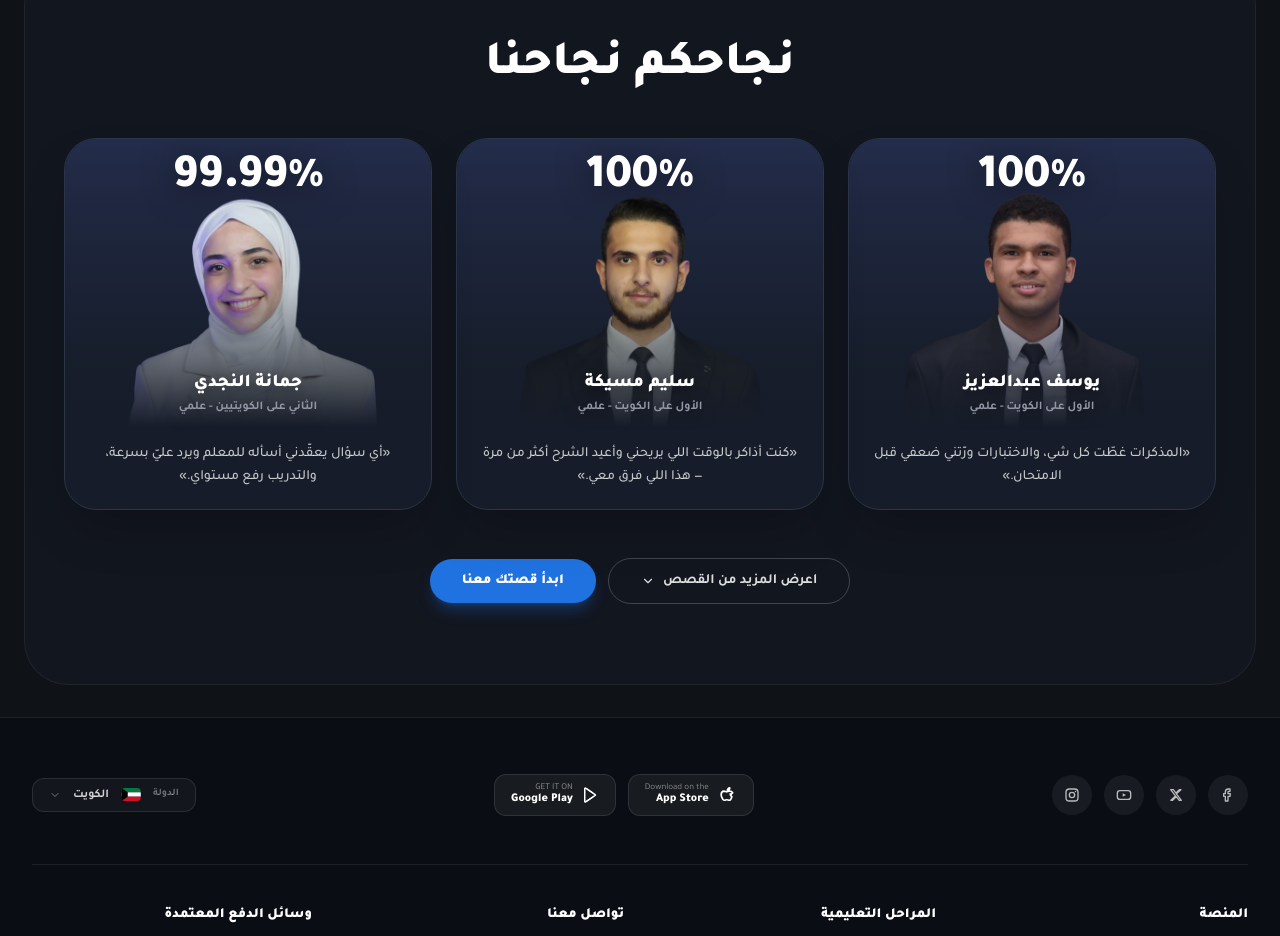
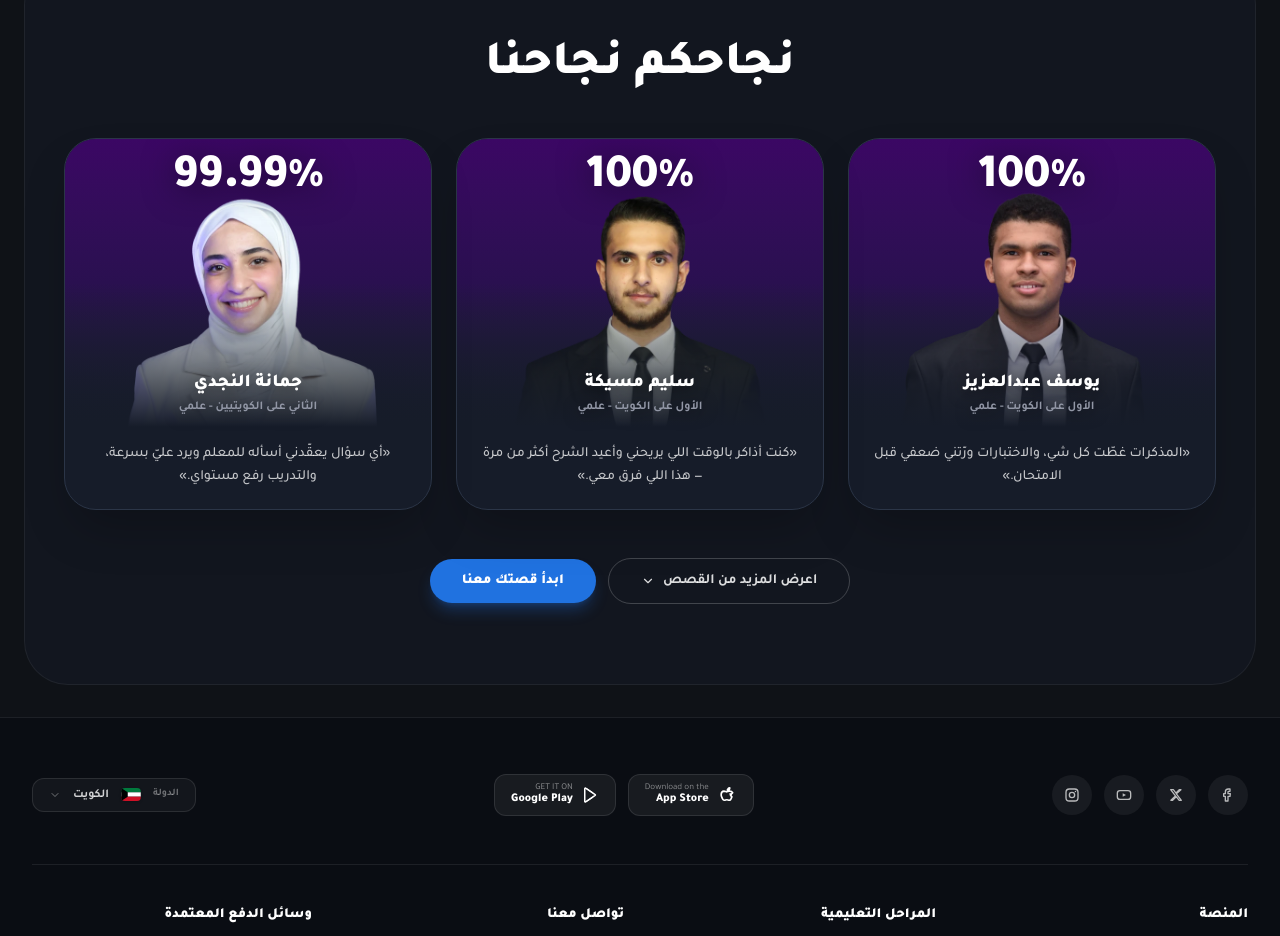
Before and after one commit to toxichassan22/Educational-platform, a Next.js app: page / in a window 1280 px wide. Shown: the part 4160-5096 px from the top of the page. Built offline with nearby package versions, Linux system fonts and the light colour scheme.

Commit message:
polish: student cards purple photo look, fix double teacher title, landing art copy
Show top-student photos on UULA-style violet cards, drop redundant 'أ/ أ.'
prefix on teacher names, and rebrand BoxArt alt to تفوّق.

```diff
--- a/app/grades/[id]/page.tsx
+++ b/app/grades/[id]/page.tsx
@@ -75,7 +75,7 @@ export default function GradeShopPage({ params }: { params: Promise<{ id: string
                     <Icon name={s.icon} size={24} />
                   </div>
                   <div className="font-black text-lg">{s.name}</div>
-                  <div className="text-[#9297a6] text-[11px] mt-0.5">أ/ {s.teacher}</div>
+                  <div className="text-[#9297a6] text-[11px] mt-0.5">{s.teacher}</div>
                 </div>
               </Link>
             ))}
--- a/app/page.tsx
+++ b/app/page.tsx
@@ -419,14 +419,13 @@ export default function Landing() {
               >
                 {/* صورة الطالب تملأ الكارت — ستايل UULA */}
                 <div className="relative h-64 sm:h-72">
-                  <div className="absolute inset-0 bg-gradient-to-b from-[#232c4a] to-[#161c29]" />
+                  <div className="absolute inset-0 bg-gradient-to-b from-[#3b0764] via-[#2a1050] to-[#161c29]" />
                   <img
                     src={s.img}
                     alt={s.name}
-                    loading="lazy"
                     className="absolute inset-0 w-full h-full object-cover object-top"
                   />
-                  <div className="absolute inset-0 bg-gradient-to-t from-[#161c29] via-[#161c29]/20 to-transparent" />
+                  <div className="absolute inset-0 bg-gradient-to-t from-[#161c29] via-transparent to-transparent" />
                   {/* نسبة التفوق فوق الصورة */}
                   <div className="absolute top-4 inset-x-0 text-center font-black text-4xl sm:text-5xl text-white tracking-tight drop-shadow-[0_4px_16px_rgba(0,0,0,.5)]" dir="ltr">
                     {s.pct}
--- a/app/student/lesson/[id]/page.tsx
+++ b/app/student/lesson/[id]/page.tsx
@@ -169,7 +169,7 @@ function LessonContent({ lessonId }: { lessonId: string }) {
             <div className="text-[11px] font-black text-[#4a9bf5] mb-1">درس</div>
             <h1 className="text-xl sm:text-2xl font-black">{lesson.title}</h1>
             <div className="text-[#9297a6] font-bold text-sm mt-1.5 flex items-center gap-2.5 flex-wrap">
-              <span>{unit?.title} · أ/ {subject?.teacher}</span>
+              <span>{unit?.title} · {subject?.teacher}</span>
               <span className="flex items-center gap-1"><Icon name="clock" size={13} /> {lesson.durationMin} دقيقة</span>
               {best !== null && <span className="text-[#33bf6b]">أفضل نتيجة {best}%</span>}
             </div>
--- a/app/student/page.tsx
+++ b/app/student/page.tsx
@@ -67,7 +67,7 @@ export default function StudentHome() {
                 </span>
                 <div className="min-w-0">
                   <div className="font-bold text-sm text-white truncate">بث مراجعة الاختبار</div>
-                  <div className="text-[11px] font-bold text-[#33bf6b] mt-0.5">أستاذ {contSubject.teacher}</div>
+                  <div className="text-[11px] font-bold text-[#33bf6b] mt-0.5">{contSubject.teacher}</div>
                 </div>
               </div>
               <span className="text-xs font-bold text-[#9297a6] shrink-0" dir="ltr">1:00 pm</span>
--- a/app/student/subject/[id]/page.tsx
+++ b/app/student/subject/[id]/page.tsx
@@ -54,7 +54,7 @@ export default function SubjectPage({ params }: { params: Promise<{ id: string }
             </div>
             <div className="flex-1 min-w-[200px]">
               <h1 className="text-3xl sm:text-4xl font-black text-white drop-shadow">{subject.name}</h1>
-              <div className="text-white/80 font-bold text-sm mt-1.5">{grade?.name} · {totalLessons} درسًا · أ/ {subject.teacher}</div>
+              <div className="text-white/80 font-bold text-sm mt-1.5">{grade?.name} · {totalLessons} درسًا · {subject.teacher}</div>
             </div>
             <div className="bg-black/25 backdrop-blur rounded-2xl px-6 py-3 text-center">
               <div className="text-xs font-bold text-white/70 mb-0.5">نسبة الإنجاز</div>
--- a/components/landing-art.tsx
+++ b/components/landing-art.tsx
@@ -123,7 +123,7 @@ export function BoxArt({ size = 240 }: { size?: number }) {
     <img
       src={A("packages.png")}
       width={size * 1.3}
-      alt="باقات علا"
+      alt="باقات تفوّق"
       loading="lazy"
       className="drop-shadow-2xl"
     />
```
